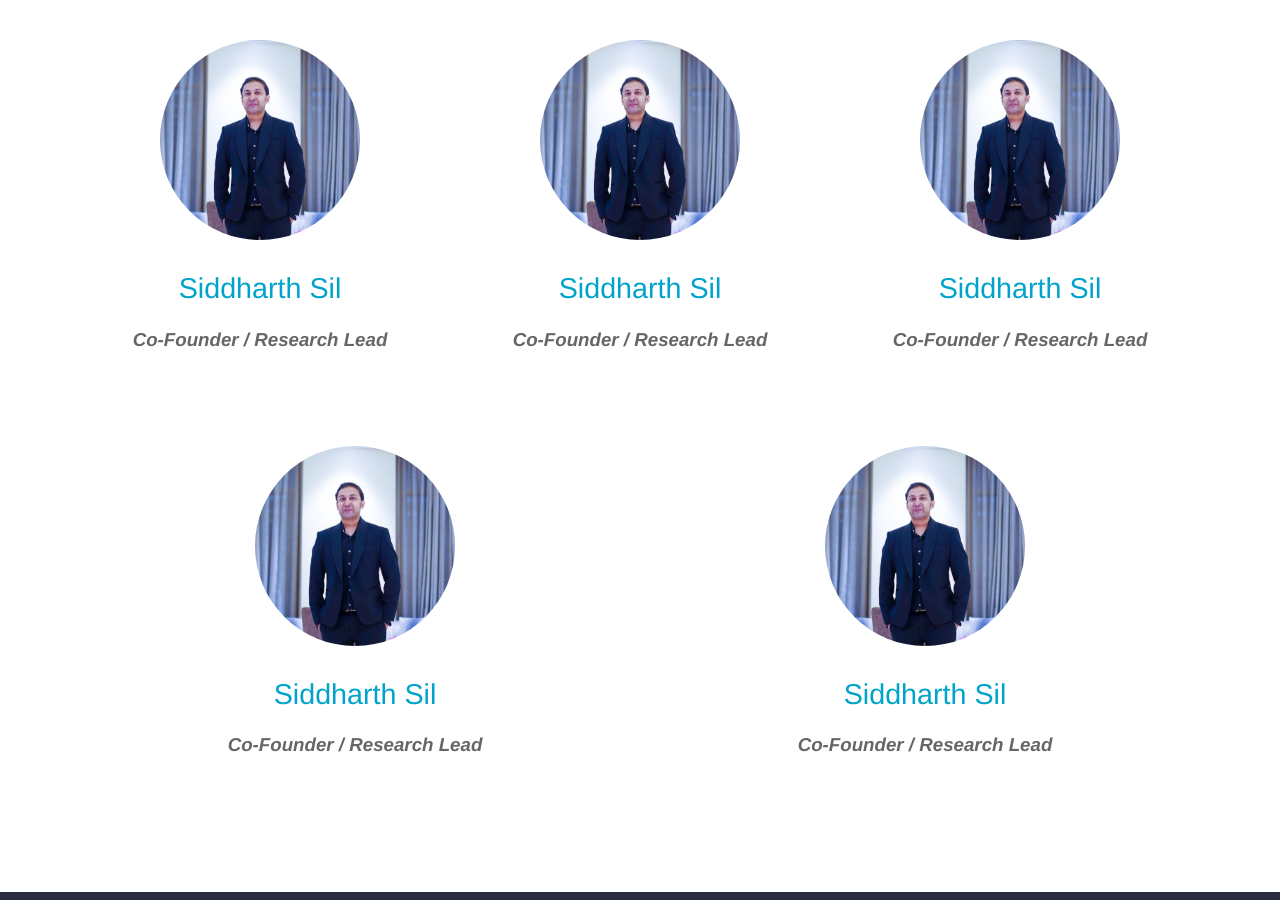
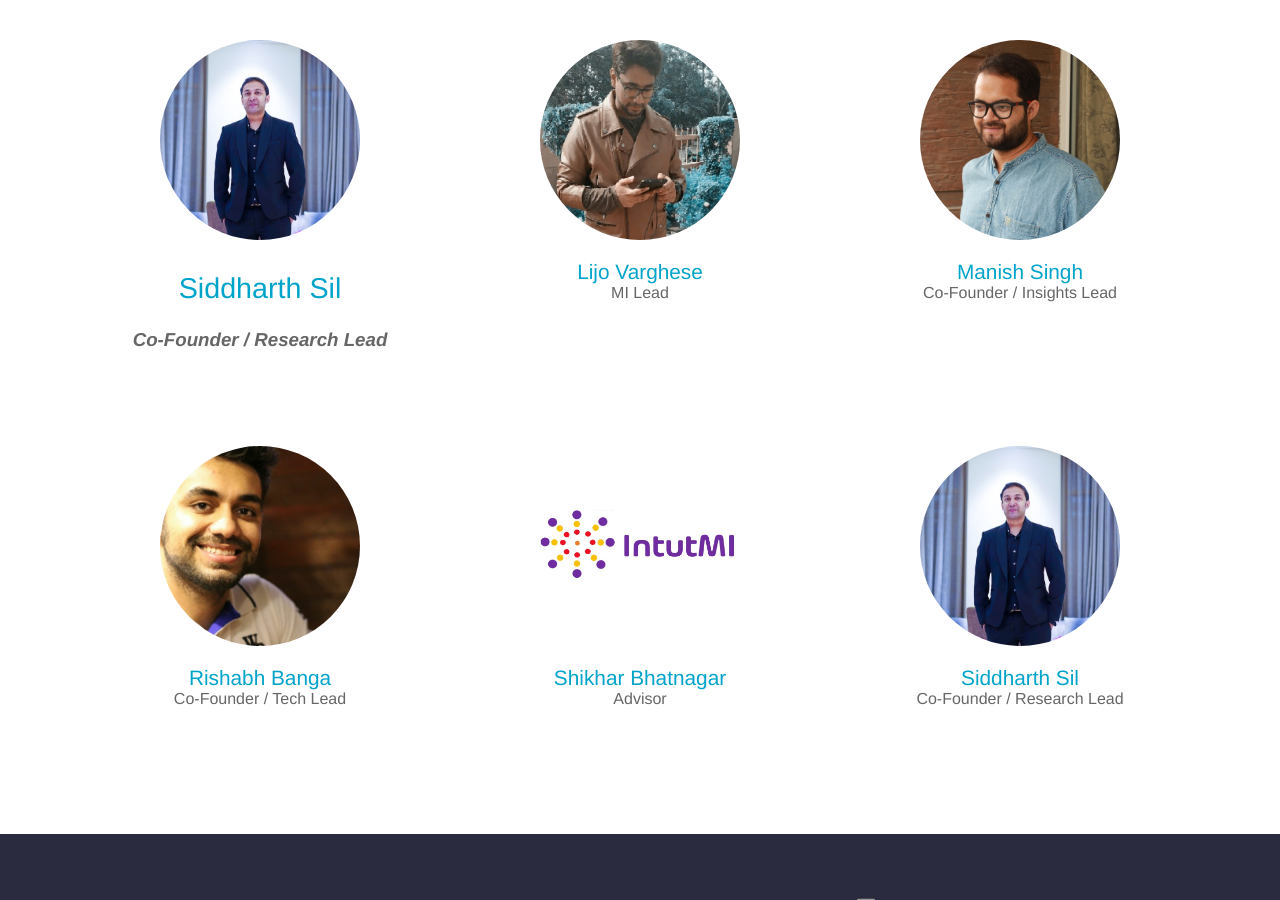
Before and after one commit to intutdev/intutmi.github.io, a Jekyll site: the page built from about.html, in a window 1280 px wide and 900 px high, scrolled down 423 px. Built offline with Jekyll 4.4.1, drawn with Linux system fonts in a browser that asks for light colours.

Commit message:
Updated 'about.html' via CloudCannon

```diff
--- a/about.html
+++ b/about.html
@@ -13,7 +13,6 @@ description: >-
 
 <p class="editor-link" style="text-align: center;"><a href="cloudcannon:collections/_staff_members/" class="btn"><strong>&#9998;</strong> Manage Staff members</a></p>
 <ul class="staff">
-	{% for person in site.staff_members %}
 		<li>
 			<div class="square-image editable">
 				<p><img alt="Siddharth Sil" src="/images/team/sid.jpeg
@@ -26,5 +25,13 @@ description: >-
 				<h3><em>Co-Founder / Research Lead</em></h3>
 			</div>
 		</li>
+	{% for person in site.staff_members %}
+	    <li>
+			<div class="square-image editable">
+			    <img src="{% include relative-src.html src=person.image_path %}" alt="{{ person.name }}"/></div>
+			<div class="name editable">
+			    <a target="_blank" href="https://linkedin.com/in/{{ person.linkedin }}">{{ person.name }}</a></div>
+			<div class="position editable">{{ person.position }}</div>
+		</li>
 	{% endfor %}
 </ul>
```
